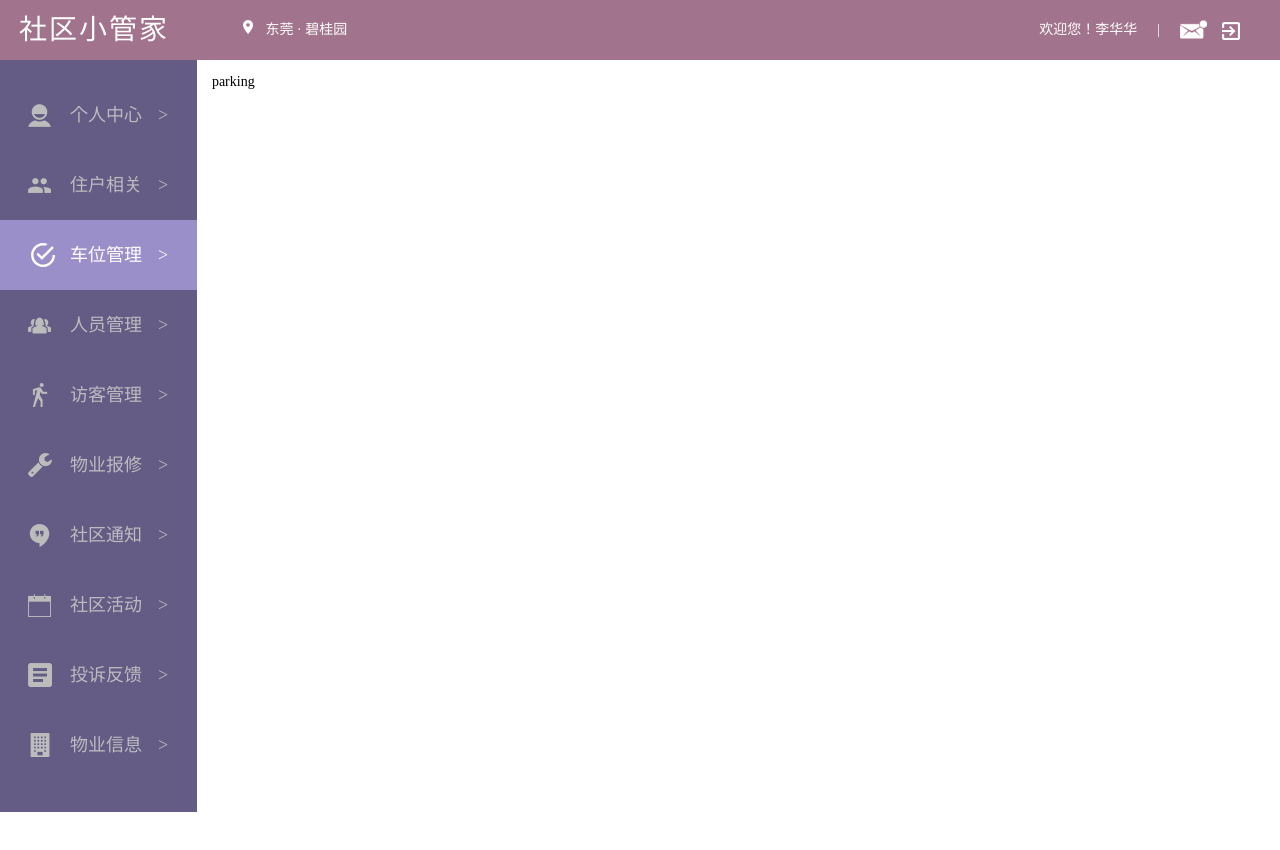
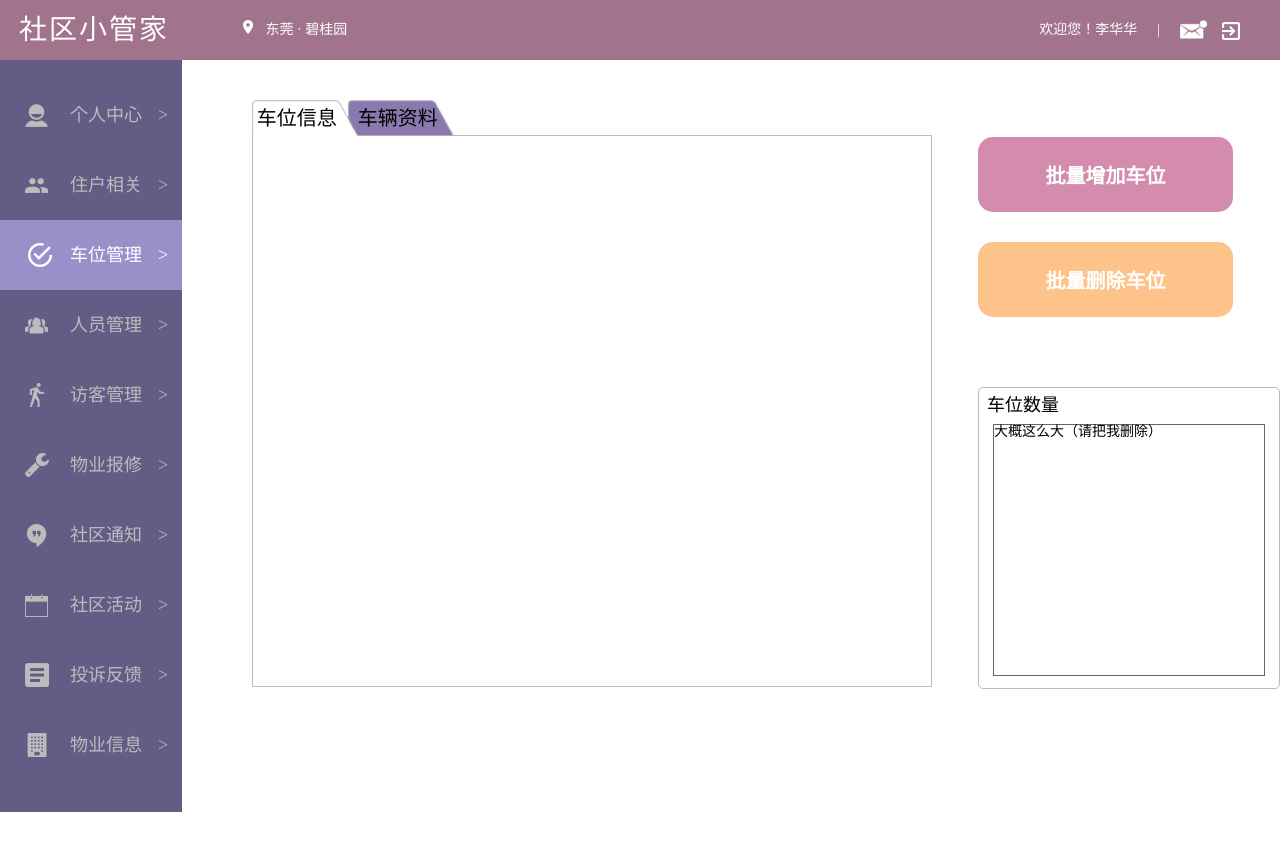
Before and after one commit to WritingCode6/CommunityManagementSystem-frontend, a Vue app: page /index/parking in a window 1280 px wide. Shown: the top 850 px of the page. Before the commit the page ends 812 px from the top, so only its background shows below. Built offline with nearby package versions, Linux system fonts and the light colour scheme.

Commit message:
新增车位管理页面
初步规划两个板块位置和完成板块切换

```diff
--- a/src/views/parking/parking.vue
+++ b/src/views/parking/parking.vue
@@ -1,18 +1,204 @@
 <template>
   <div id="parking">
-    parking
+    <div class="parkingMsgRead" v-show="parkingMsgRead">
+      <ul class="switch">
+        <li class="parkingMsg">
+          <span>车位信息</span>
+        </li>
+        <li class="carMsg">
+          <a href="" @click.prevent="toCarMsg">车辆资料</a>
+        </li>
+      </ul>
+      <div class="content">
+        <!-- 车位信息写这里 -->
+      </div>
+      <ul class="parkingButton">
+        <li class="batchAdd">
+          <button type="button" >批量增加车位</button>
+        </li>
+        <li class="batchDelete">
+          <button type="button" >批量删除车位</button>
+        </li>
+      </ul>
+      <div class="parkingPicture">
+        <h4>车位数量</h4>
+        <div class="picture">
+          <!-- 曲线画在这里 -->
+          大概这么大（请把我删除）
+        </div>
+      </div>
+    </div>
+    <div class="carMsgRead" v-show="carMsgRead">
+      <ul class="switch">
+        <li class="parkingMsg">
+          <a href="" @click.prevent="toParkingMsg">车位信息</a>
+        </li>
+        <li class="carMsg">
+          <span>车辆资料</span>
+        </li>
+      </ul>
+      <div class="content">
+        <!-- 车辆资料写这里 -->
+      </div>
+      <div class="addCarButon">
+        <button type="button" >增加车辆</button>
+      </div>
+      <div class="carPicture">
+        <h4>车辆数量</h4>
+        <div class="picture">
+          <!-- 曲线画在这里 -->
+          大概这么大（请把我删除）
+        </div>
+      </div>
+    </div>
   </div>
 </template>
 
 <script>
-  export default {
-    name: "parking",
-    data() {
-        return {}
+export default {
+  name: "parking",
+  data() {
+    return {
+      parkingMsgRead:true,
+      carMsgRead:false,
+    };
+  },
+  methods:{
+    //切换到车辆资料板块
+    toCarMsg(){
+      this.parkingMsgRead = false;
+      this.carMsgRead = true;
+    },
+    //切换到车位信息板块
+    toParkingMsg(){
+      this.parkingMsgRead = true;
+      this.carMsgRead = false;
     }
   }
+};
 </script>
 
 <style scoped>
-
+.parkingMsgRead,
+.carMsgRead {
+  margin-top: 25px;
+  position: relative;
+  left: 55px;
+}
+.parkingMsgRead .switch {
+  background-image: url("../../assets/image/tab/two_left.png");
+}
+.carMsgRead .switch {
+  background-image: url("../../assets/image/tab/two_right.png");
+}
+.parkingMsgRead .switch,
+.carMsgRead .switch {
+  background-size: 202px;
+  background-repeat: no-repeat;
+  width: 1012px;
+  height: 36px;
+  position: relative;
+  z-index: 1;
+}
+.switch li {
+  float: left;
+}
+span,
+a {
+  display: block;
+  width: 90px;
+  height: 36px;
+  font-size: 20px;
+  text-align: center;
+  line-height: 36px;
+  color: black;
+  position: absolute;
+  z-index: 2;
+}
+.parkingMsgRead a,
+.carMsgRead span {
+  left: 101px;
+}
+a:hover {
+  color: #fff;
+}
+.content {
+  margin-top: -1px;
+  width: 70%;
+  height: 550px;
+  border: 1px solid #bcbcbc;
+  overflow-y: scroll;
+}
+.parkingButton,
+.parkingPicture  {
+  float: left;
+  margin-top: -550px;
+  margin-left: 75%;
+}
+.parkingButton button{
+  width: 255px;
+  height: 75px;
+  font-size: 20px;
+  font-weight: bold;
+  color: #fff;
+  outline: none;
+  border-width: 0px;
+  border-radius: 15px;
+  cursor: pointer;
+}
+.batchAdd button {
+  background: #D38CAD;
+}
+.batchDelete button {
+  margin-top: 30px;
+  background: #FDC38A;
+}
+.parkingPicture {
+  width: 300px;
+  height: 300px;
+  border: 1px solid #bcbcbc;
+  margin-top: 20px;
+  border-radius: 5px;
+  position: relative;
+  top: -320px;
+}
+h4 {
+  font-size: 18px;
+  margin-left: 8px;
+  margin-top: 8px;
+}
+.picture {
+  width: 270px;
+  height: 250px;
+  margin: 10px auto;
+  border: 1px solid #666;
+}
+.addCarButon,
+.carPicture {
+  float: left;
+  margin-top: -500px;
+  margin-left: 75%;
+}
+.carMsgRead button {
+  width: 255px;
+  height: 75px;
+  background: #d38cad;
+  font-size: 20px;
+  font-weight: bold;
+  color: #fff;
+  outline: none;
+  border-width: 0px;
+  border-radius: 15px;
+  cursor: pointer;
+  margin-top: 30px;
+}
+.carPicture {
+  width: 300px;
+  height: 300px;
+  border: 1px solid #bcbcbc;
+  margin-top: 20px;
+  border-radius: 5px;
+  position: relative;
+  top: -320px;
+}
 </style>
```
